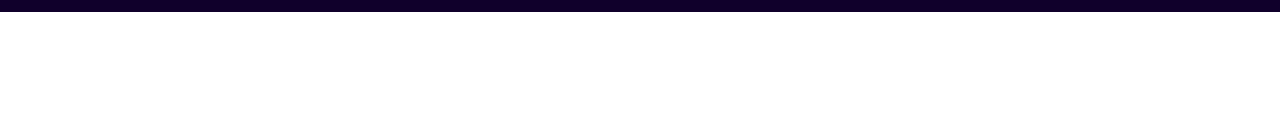
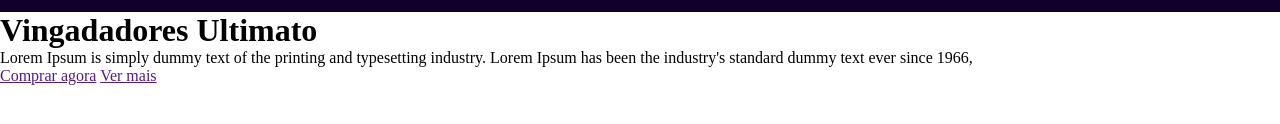
Before and after one commit to pedrohenriq89u-design/Space_Cine_Front_End, a plain HTML site: page index.html in a window 1280 px wide. Shown: the part 318-442 px from the top of the page. Drawn offline with Linux system fonts and the light colour scheme.

Commit message:
Feat: Add min section in index.hml

```diff
--- a/index.html
+++ b/index.html
@@ -39,5 +39,19 @@
 
     </header>
 
+        <!-- Main -->
+
+        <main>
+            <h1>Vingadadores Ultimato</h1>
+            <p>Lorem Ipsum is simply dummy text of the printing and typesetting industry. Lorem Ipsum has been the industry's standard dummy text ever since 1966,</p>
+            <nav>
+                <a href="">Comprar agora</a>
+                <a href="">Ver mais</a>
+            </nav>
+        </main>
+
+
+
+
 </body>
 </html>
```
Also changed, not shown: 1 other file.
